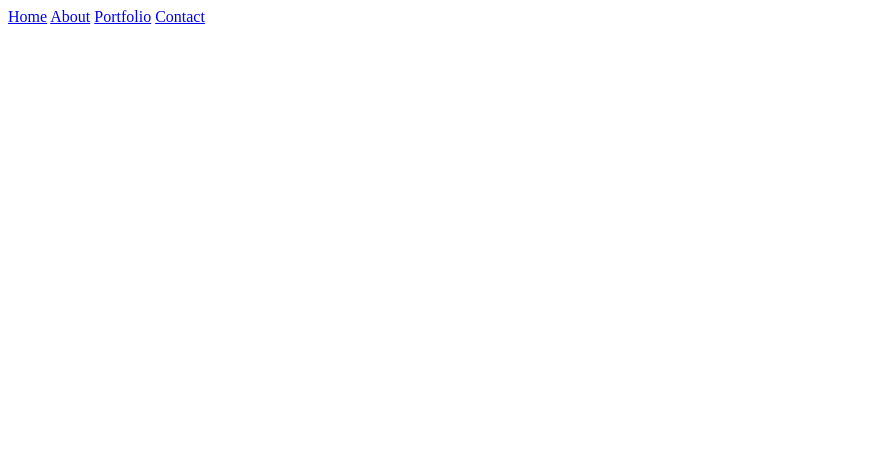
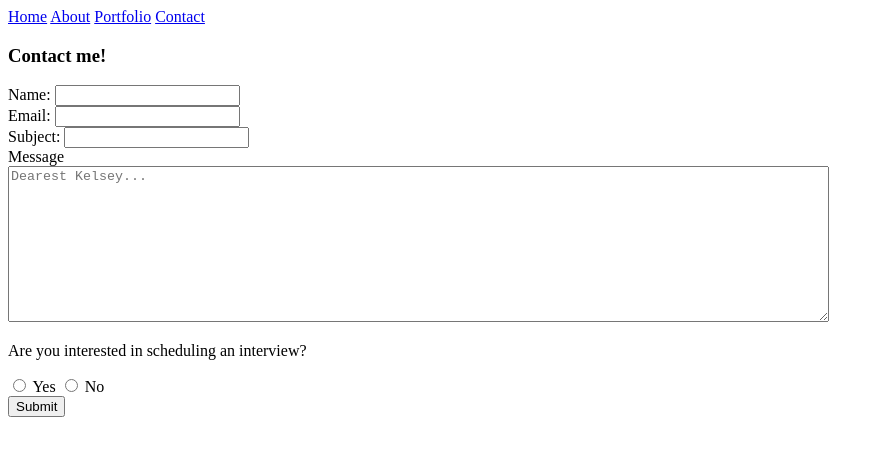
Before and after one commit to KelseyATaylor/SLCC-Web-Dev, a plain HTML site: page contact.html in a window 1280 px wide. Shown: the whole page, without its empty margins (0-884 px from the left). Drawn offline with Linux system fonts and the light colour scheme.

Commit message:
Contact page added

```diff
--- a/contact.html
+++ b/contact.html
@@ -4,7 +4,7 @@
     <meta charset="UTF-8">
     <meta http-equiv="X-UA-Compatible" content="IE=edge">
     <meta name="viewport" content="width=device-width, initial-scale=1.0">
-    <title>Document</title>
+    <title>Contact | Kelsey Taylor</title>
 </head>
 <body>
     <header>
@@ -15,5 +15,39 @@
             <a href="contact.html">Contact</a>
         </nav>
     </header>
+
+    <h3>Contact me!</h3>
+    <form action="https://form-test.slccwebdev.com/form-success.php" method="get" target="_blank">
+        <div>
+            <label for="name">Name:</label>
+            <input type="text" name="name" id="name" required>
+        </div>
+
+        <div>
+            <label for="email">Email:</label>
+            <input type="email" name="email" id="email" required>
+        </div>
+
+        <div>
+            <label for="subject">Subject:</label>
+            <input type="text" name="subject" id="subject">
+        </div>
+
+        <div>
+            <label for="message">Message</label><br>
+            <textarea name="message" id="message" type="text" cols="100" rows="10" maxlength="500" placeholder="Dearest Kelsey..."></textarea>
+        </div>
+
+        <div>
+            <p>Are you interested in scheduling an interview?</p>
+            <input type="radio" id="yes" name="contact-back" value="yes">
+            <label for="yes">Yes</label>
+            <input type="radio" id="no" name="contact-back" value="no">
+            <label for="no">No</label>
+        </div>
+        <div>
+            <input type="submit" value="Submit">
+        </div>
+    </form>
 </body>
 </html>
```
Also changed, not shown: about.html (+2 -1 lines), index.html (+16 -0 lines), portfolio.html (+1 -1 lines), styles.css (added, +8 -0 lines).
